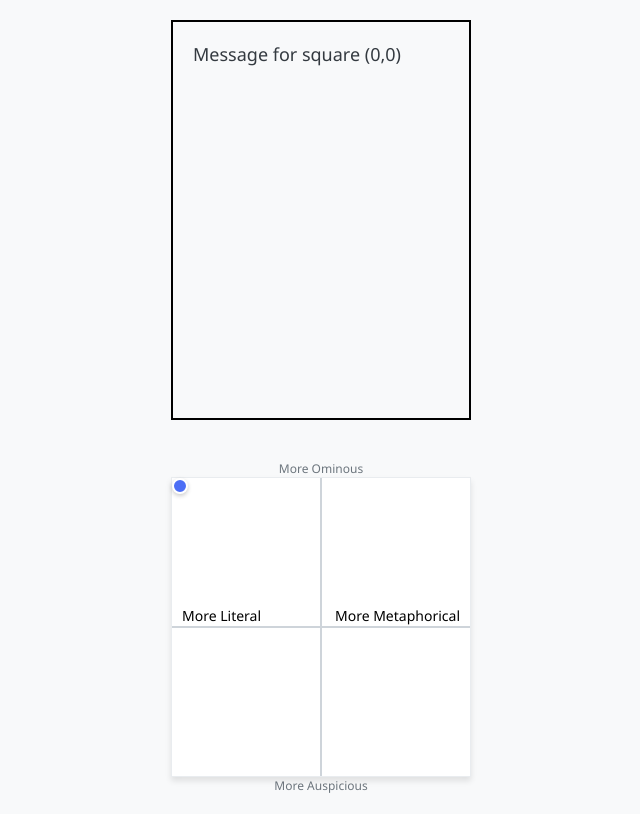
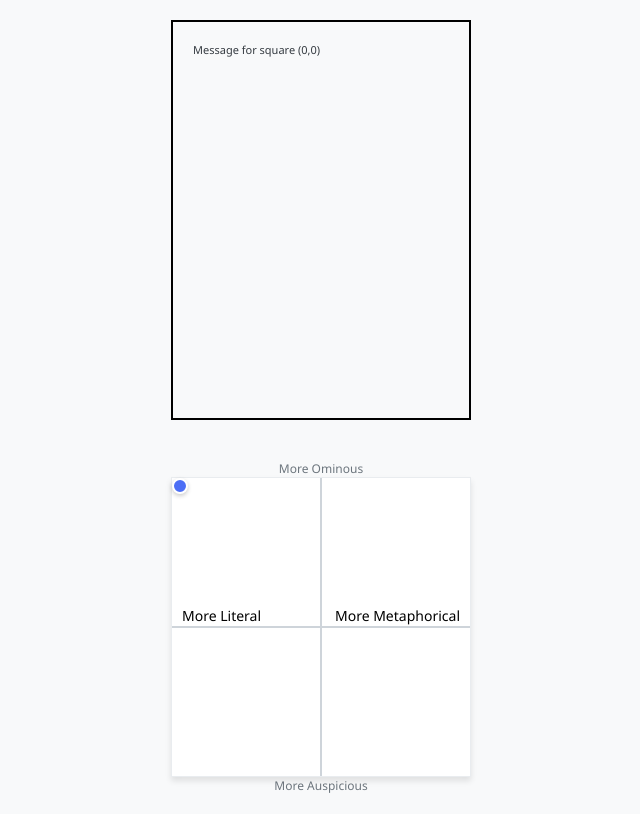
Before and after one commit to torgbuiedunyenyo/coordinate-plane, a Next.js app: page / in a window 1280 px wide. Shown: the whole page, without its empty margins (319-959 px from the left). Built offline with nearby package versions, Linux system fonts and the light colour scheme; a web font is replaced by a local one.

Commit message:
font change

```diff
--- a/pages/_app.js
+++ b/pages/_app.js
@@ -1,7 +1,9 @@
 import '../styles/globals.css';
 
 function MyApp({ Component, pageProps }) {
-  return <Component {...pageProps} />;
+
+return <Component {...pageProps} />;
+
 }
 
 export default MyApp;
--- a/styles/Home.module.css
+++ b/styles/Home.module.css
@@ -1,112 +1,197 @@
 .container {
+
   display: flex;
+
   justify-content: center;
+
   align-items: center;
+
   min-height: 100vh;
+
   padding: 20px;
+
   }
 
   .main {
+
   display: flex;
+
   flex-direction: column;
+
   align-items: center;
+
   }
 
   .coordinatePlaneContainer {
+
   display: flex;
+
   flex-direction: column;
+
   align-items: center;
+
   margin-top: 20px;
+
   }
 
   .coordinatePlane {
+
   position: relative;
+
   display: grid;
+
   grid-template-columns: repeat(11, 1fr);
+
   gap: 1px;
+
   width: 300px;
+
   height: 300px;
+
   background-color: #fff;
+
   border: 1px solid #e9ecef;
+
   box-shadow: 0 4px 6px rgba(0, 0, 0, 0.1);
+
   }
 
   .square {
+
   display: flex;
+
   justify-content: center;
+
   align-items: center;
+
   }
 
   .circle {
+
   position: absolute;
+
   top: 0;
+
   left: 0;
+
   width: 16px;
+
   height: 16px;
+
   border-radius: 50%;
+
   background-color: #4c6ef5;
+
   border: 2px solid #fff;
+
   box-shadow: 0 2px 4px rgba(0, 0, 0, 0.2);
+
   cursor: grab;
+
   z-index: 1;
+
   }
 
   .arrowX,
+
   .arrowY {
+
   position: absolute;
+
   background-color: #ced4da;
+
   }
 
   .arrowX {
+
   top: 50%;
+
   left: 0;
+
   transform: translateY(-50%);
+
   width: 100%;
+
   height: 2px;
+
   }
 
   .arrowY {
+
   top: 0;
+
   left: 50%;
+
   transform: translateX(-50%);
+
   width: 2px;
+
   height: 100%;
+
   }
 
   .label {
+
   font-size: 12px;
+
   color: #6c757d;
+
   text-align: center;
+
   }
 
   .labelLeft {
+
   position: absolute;
+
   left: 10px;
+
   top: -20px;
+
   }
 
   .labelRight {
+
   position: absolute;
+
   right: 10px;
+
   top: -20px;
+
   }
 
   .messageDisplayContainer {
+
   width: 100%;
+
   max-width: 800px;
+
   height: 400px;
+
   margin-bottom: 20px;
+
   border: 2px solid #000;
+
   overflow: hidden;
+
   }
 
   .messageDisplay {
+
   width: 100%;
+
   height: 100%;
+
   padding: 20px;
-  font-size: 18px;
+
+  font-size: 11px;
+
   color: #343a40;
+
   text-align: left;
+
   overflow-y: auto;
+
   box-sizing: border-box;
+
   }
```
Also changed, not shown: pages/_document.js (+10 -9 lines), styles/globals.css (+17 -0 lines), pages/index.js (line endings or trailing spaces). Lines whose indentation alone changed are shown as unchanged.
